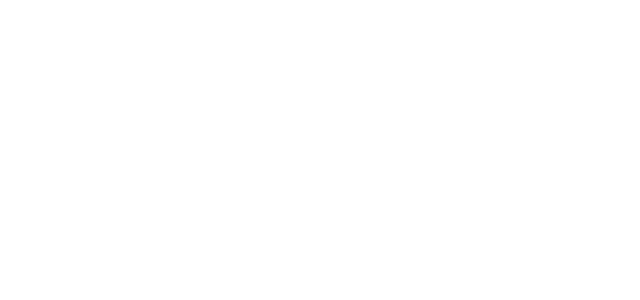
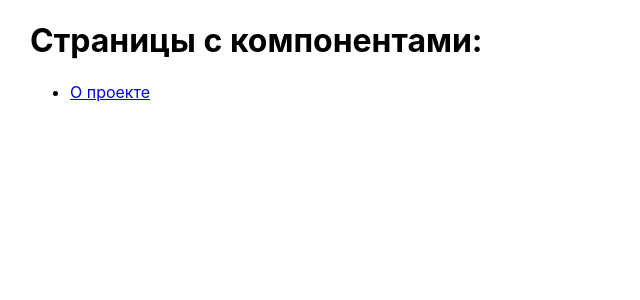
Before and after one commit to divasilevski/vite-react-ts-components, a React (Vite) app: page / in a window 1280 px wide. Shown: the top 300 px of the page, without its empty margins (0-640 px from the left). Built offline with nearby package versions, Linux system fonts and the light colour scheme.

Commit message:
Добавлен роутинг

```diff
--- a/package.json
+++ b/package.json
@@ -6,8 +6,10 @@
     "serve": "vite preview"
   },
   "dependencies": {
+    "@types/react-router-dom": "^5.1.7",
     "react": "^17.0.0",
-    "react-dom": "^17.0.0"
+    "react-dom": "^17.0.0",
+    "react-router-dom": "^5.2.0"
   },
   "devDependencies": {
     "@types/react": "^17.0.0",
--- a/src/App.css
+++ /dev/null
@@ -1,3 +0,0 @@
-.App {
-  text-align: center;
-}
--- a/src/App.tsx
+++ /dev/null
@@ -1,8 +0,0 @@
-import React from 'react';
-import './App.css';
-
-function App() {
-  return <div className="App"></div>;
-}
-
-export default App;
--- a/src/index.css
+++ b/src/index.css
@@ -11,3 +11,9 @@
   font-family: source-code-pro, Menlo, Monaco, Consolas, 'Courier New',
     monospace;
 }
+
+.app {
+  max-width: 1280px;
+  margin: auto;
+  padding: 0 30px;
+}
--- a/src/main.tsx
+++ b/src/main.tsx
@@ -1,11 +1,22 @@
 import React from 'react'
 import ReactDOM from 'react-dom'
+import { BrowserRouter, Switch, Route } from 'react-router-dom'
+import { routes } from './router'
 import './index.css'
-import App from './App'
 
 ReactDOM.render(
   <React.StrictMode>
-    <App />
+    <BrowserRouter>
+      <div className="app">
+        <Switch>
+          {routes.map((route) => (
+            <Route path={route.path} key={route.path} exact>
+              {route.component}
+            </Route>
+          ))}
+        </Switch>
+      </div>
+    </BrowserRouter>
   </React.StrictMode>,
   document.getElementById('root')
 )
--- /dev/null
+++ b/src/pages/About.tsx
@@ -0,0 +1,7 @@
+import * as React from 'react'
+
+export const AboutPage = () => (
+  <div>
+    <h1>AboutPage</h1>
+  </div>
+)
--- /dev/null
+++ b/src/pages/Home.tsx
@@ -0,0 +1,18 @@
+import * as React from 'react'
+import { routes } from '../router'
+import { Link } from 'react-router-dom'
+
+export const HomePage = () => (
+  <div>
+    <div>
+      <h1>Страницы с компонентами:</h1>
+      <ul>
+        {routes.slice(1).map((route) => (
+          <li key={route.path}>
+            <Link to={route.path}>{route.name || route.path}</Link>
+          </li>
+        ))}
+      </ul>
+    </div>
+  </div>
+)
--- /dev/null
+++ b/src/router.ts
@@ -0,0 +1,14 @@
+import { AboutPage } from './pages/About'
+import { HomePage } from './pages/Home'
+
+interface Route {
+  path: string
+  component: () => JSX.Element
+  name?: string
+}
+
+export const routes: Route[] = [
+  { path: '/', component: HomePage },
+
+  { path: '/about', name: 'О проекте', component: AboutPage },
+]
```
Also changed, not shown: 2 other files (tests, documents, lock files or other folders).
